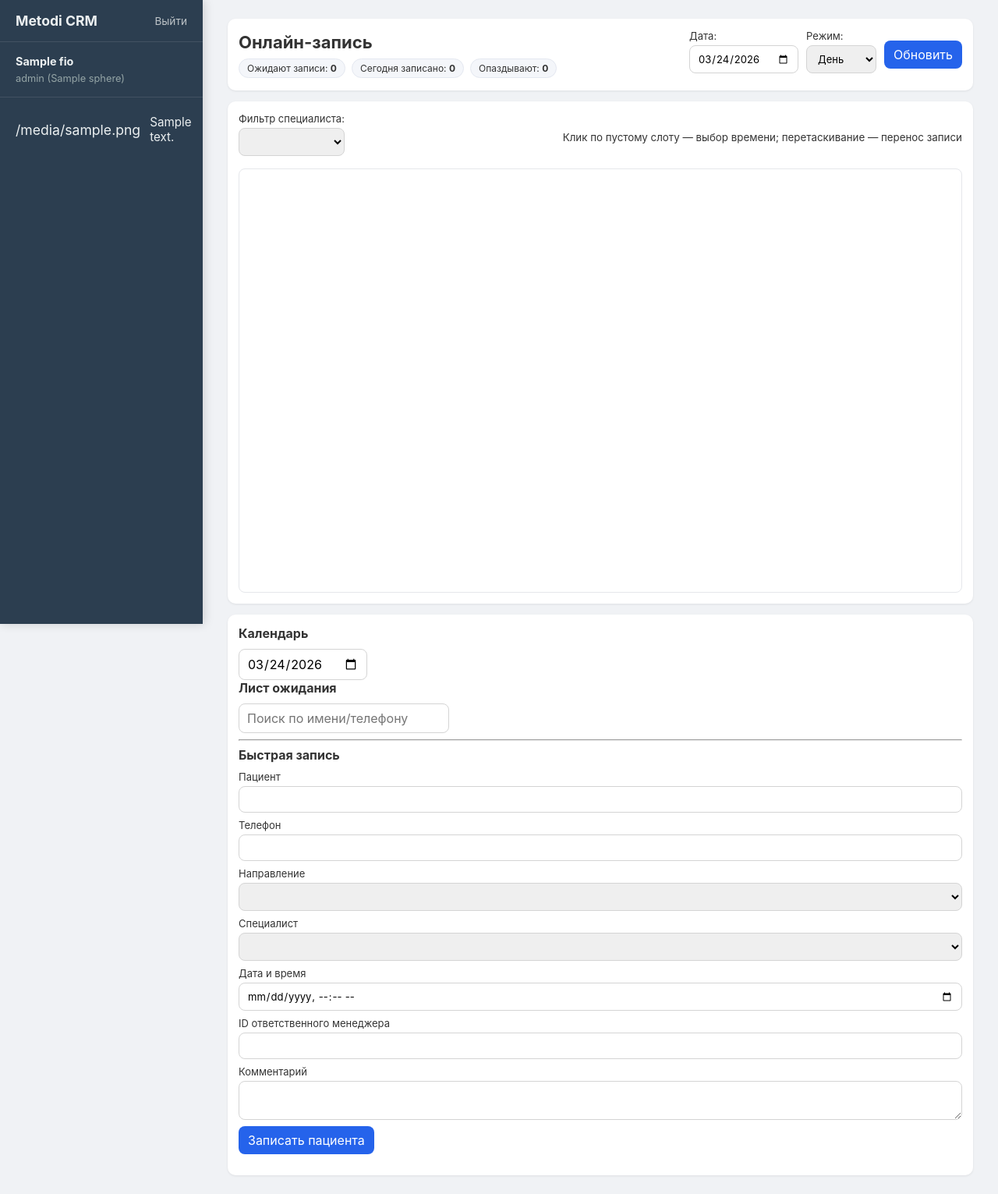
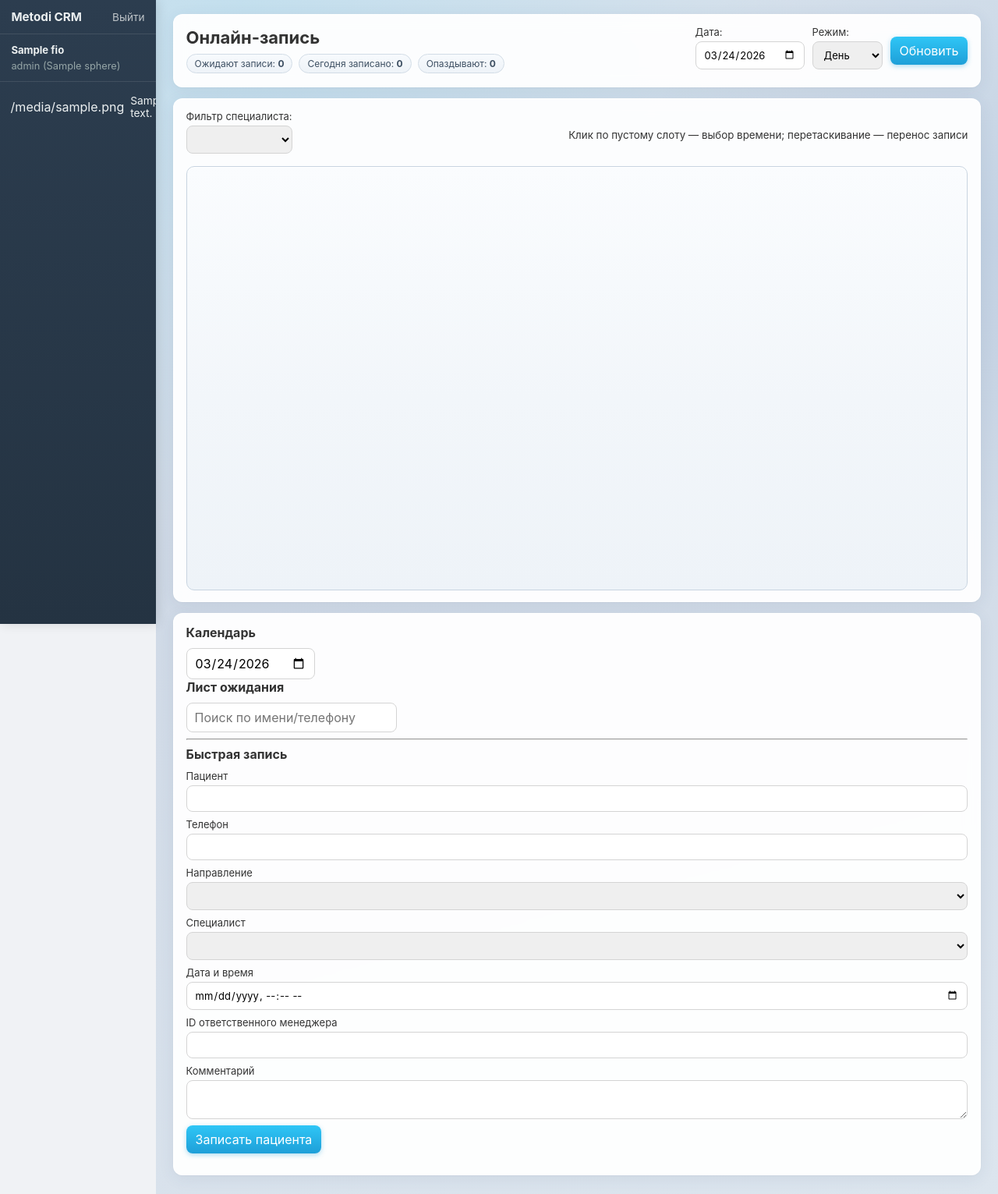
Before and after one commit to Koujikin711/crm-bot, a Flask app: template web/templates/online_booking.html in a window 1280 px wide. Shown: the whole page at 78% size. Run offline with Flask 3, Linux system fonts and the light colour scheme; data comes from the database, SQL or seed files in the repository; the template is opened without the code that fills it: most values are stand-ins (such as "Sample title", 1, 10 or a date in 2020); lists and menus that the app fills with data are empty.

Commit message:
style(booking): narrower sidebar, Bitrix-like background, fix appt scroll over grid header
Made-with: Cursor

```diff
--- a/web/static/online-booking.css
+++ b/web/static/online-booking.css
@@ -1,6 +1,27 @@
-.booking-root {
+/* Фон страницы в духе Bitrix24: мягкий градиент + «карточки» */
+.content.booking-root {
   display: grid;
   gap: 14px;
+  background:
+    radial-gradient(ellipse 120% 80% at 10% 0%, rgba(47, 198, 246, 0.12) 0%, transparent 55%),
+    radial-gradient(ellipse 90% 60% at 100% 20%, rgba(32, 102, 176, 0.08) 0%, transparent 50%),
+    linear-gradient(165deg, #d8e3ed 0%, #cfd9e6 40%, #dce5ee 100%);
+  margin-left: 200px;
+  min-height: 100vh;
+  padding: 1.1rem 1.35rem 1.5rem;
+  box-sizing: border-box;
+}
+
+.content.booking-root .panel {
+  background: rgba(255, 255, 255, 0.94);
+  border: 1px solid rgba(255, 255, 255, 0.75);
+  border-radius: 12px;
+  box-shadow:
+    0 4px 20px rgba(46, 80, 110, 0.08),
+    0 1px 3px rgba(0, 0, 0, 0.04);
+  backdrop-filter: blur(10px);
+  -webkit-backdrop-filter: blur(10px);
+  padding: 14px 16px;
 }
 
 .panel {
@@ -41,11 +62,12 @@
 }
 
 .chip {
-  background: #f4f6fa;
-  border: 1px solid #e4e8f0;
+  background: linear-gradient(180deg, #f7fafd 0%, #eef3f8 100%);
+  border: 1px solid #d2dce6;
   border-radius: 999px;
   padding: 4px 10px;
   font-size: 12px;
+  color: #3d4f62;
 }
 
 .booking-main {
@@ -68,11 +90,14 @@
 }
 
 #scheduler-wrap {
-  border: 1px solid #e5e7eb;
-  border-radius: 8px;
+  position: relative;
+  isolation: isolate;
+  border: 1px solid #c8d4e0;
+  border-radius: 10px;
   overflow: auto;
   height: 68vh;
-  background: #fff;
+  background: linear-gradient(180deg, #fafcfe 0%, #f2f6fa 55%, #eef3f8 100%);
+  box-shadow: inset 0 1px 0 rgba(255, 255, 255, 0.9);
 }
 
 .sched-grid {
@@ -216,12 +275,13 @@ button {
   border-radius: 8px;
   padding: 8px 12px;
   cursor: pointer;
-  background: #2563eb;
+  background: linear-gradient(180deg, #2fc6f6 0%, #1e9fd8 100%);
   color: #fff;
+  box-shadow: 0 2px 6px rgba(30, 159, 216, 0.35);
 }
 
 button:hover {
-  background: #1e4fd1;
+  background: linear-gradient(180deg, #3dcef8 0%, #22a8e0 100%);
 }
 
 .hint {
--- a/web/static/online-booking.js
+++ b/web/static/online-booking.js
@@ -254,10 +254,12 @@ function renderScheduler() {
     block.style.height = `${h}px`;
     block.addEventListener("dragstart", () => {
       state.dragApptId = Number(block.dataset.apptId);
-      block.style.opacity = "0.6";
+      block.classList.add("appt-dragging");
+      block.style.opacity = "0.88";
     });
     block.addEventListener("dragend", () => {
       state.dragApptId = null;
+      block.classList.remove("appt-dragging");
       block.style.opacity = "1";
     });
     block.addEventListener("dblclick", async () => {
--- a/web/static/sidebar.css
+++ b/web/static/sidebar.css
@@ -12,17 +12,17 @@ body {
   left: 0;
   top: 0;
   bottom: 0;
-  width: 260px;
-  background: #2c3e50;
+  width: 200px;
+  background: linear-gradient(180deg, #2c3d4f 0%, #243342 100%);
   color: #ecf0f1;
   display: flex;
   flex-direction: column;
   z-index: 100;
-  box-shadow: 2px 0 12px rgba(0,0,0,0.15);
+  box-shadow: 2px 0 14px rgba(0,0,0,0.12);
 }
 
 .sidebar-header {
-  padding: 1rem 1.25rem;
+  padding: 0.75rem 0.9rem;
   border-bottom: 1px solid rgba(255,255,255,0.1);
   display: flex;
   align-items: center;
@@ -31,7 +31,7 @@ body {
 
 .logo {
   font-weight: 700;
-  font-size: 1.1rem;
+  font-size: 0.95rem;
 }
 
 .logout {
@@ -42,9 +42,9 @@ body {
 .logout:hover { color: #fff; }
 
 .user-info {
-  padding: 1rem 1.25rem;
+  padding: 0.75rem 0.9rem;
   border-bottom: 1px solid rgba(255,255,255,0.1);
-  font-size: 0.9rem;
+  font-size: 0.82rem;
 }
 .user-info strong { display: block; margin-bottom: 0.25rem; }
 .user-info .role { color: #95a5a6; font-size: 0.8rem; }
@@ -52,29 +52,29 @@ body {
 .sidebar-nav {
   flex: 1;
   overflow-y: auto;
-  padding: 0.75rem 0;
+  padding: 0.5rem 0;
 }
 
 .nav-item {
   display: flex;
   align-items: center;
-  padding: 0.65rem 1.25rem;
+  padding: 0.5rem 0.85rem;
   color: #ecf0f1;
   text-decoration: none;
-  font-size: 0.95rem;
+  font-size: 0.86rem;
   transition: background 0.15s;
 }
 .nav-item:hover {
   background: rgba(255,255,255,0.08);
 }
 .nav-icon {
-  margin-right: 0.75rem;
-  font-size: 1.1rem;
+  margin-right: 0.5rem;
+  font-size: 1rem;
 }
 .nav-text { flex: 1; }
 
 .content {
-  margin-left: 260px;
+  margin-left: 200px;
   min-height: 100vh;
   padding: 1.5rem 2rem;
 }
```
Also changed, not shown: other parts of web/static/online-booking.css (+60 -19 lines).
